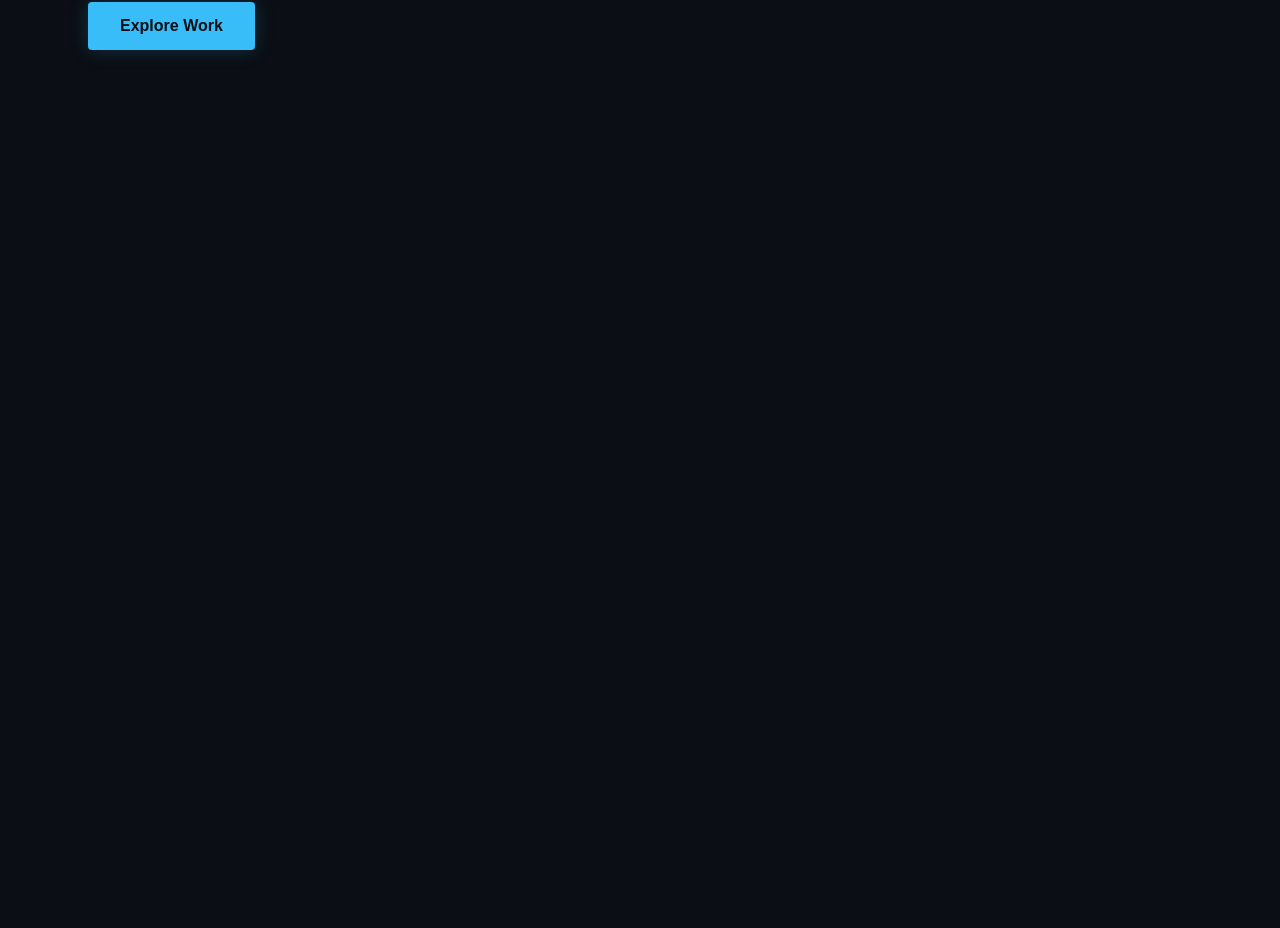
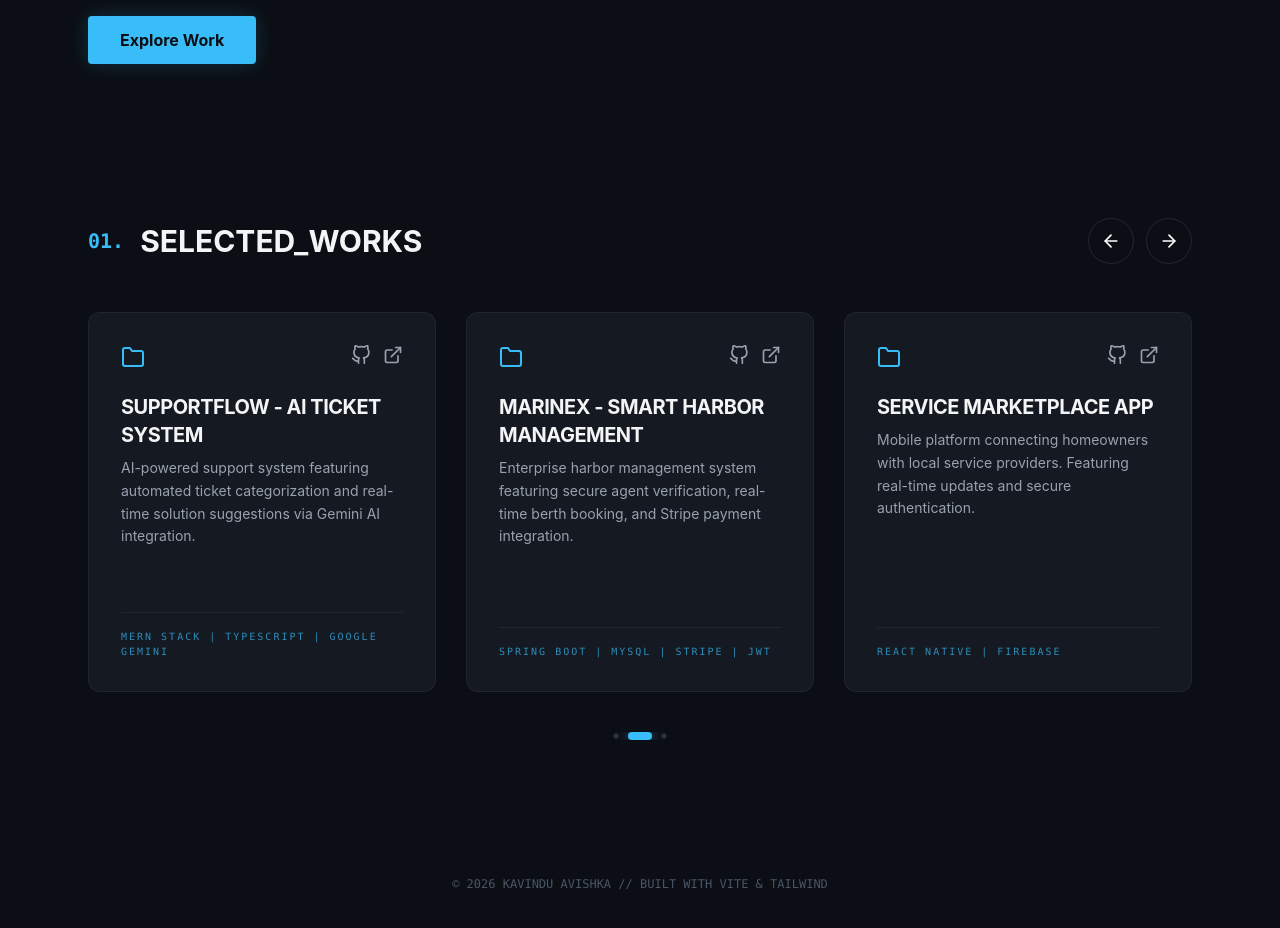
Before and after one commit to Avishka30/portfolio, a React (Vite) app: page / in a window 1280 px wide. Shown: the part 598-1526 px from the top of the page. Before the commit the page ends 800 px from the top, so only its background shows below. Built offline with nearby package versions, Linux system fonts and the light colour scheme.

Commit message:
feat: add Projects component and integrate Swiper for project showcase

```diff
--- a/package.json
+++ b/package.json
@@ -13,7 +13,8 @@
     "@tailwindcss/postcss": "^4.2.0",
     "@tailwindcss/vite": "^4.2.0",
     "react": "^19.2.0",
-    "react-dom": "^19.2.0"
+    "react-dom": "^19.2.0",
+    "swiper": "^12.1.2"
   },
   "devDependencies": {
     "@eslint/js": "^9.39.1",
--- a/src/App.jsx
+++ b/src/App.jsx
@@ -1,19 +1,22 @@
 import Navbar from './components/Navbar'
 import Hero from './components/Hero'
+import Projects from './components/Projects' // 1. Import it
 
 function App() {
   return (
     <main className="min-h-screen bg-midnight text-softText selection:bg-electric/30">
-      {/* Dynamic Background Glow */}
       <div className="fixed inset-0 overflow-hidden pointer-events-none -z-10">
         <div className="absolute top-[-10%] left-[-10%] w-[50%] h-[50%] bg-electric/10 blur-[120px] rounded-full"></div>
       </div>
 
       <Navbar />
       <Hero />
+      <Projects /> {/* 2. Add it here */}
 
-      {/* Placeholder for the next section */}
-      <div id="projects" className="h-20"></div>
+      {/* Spacer for footer */}
+      <footer className="py-10 text-center text-gray-600 text-xs font-mono">
+        © 2026 KAVINDU AVISHKA // BUILT WITH VITE & TAILWIND
+      </footer>
     </main>
   )
 }
--- /dev/null
+++ b/src/components/Projects.jsx
@@ -0,0 +1,116 @@
+import { Swiper, SwiperSlide } from 'swiper/react';
+import { Pagination, Navigation, Autoplay } from 'swiper/modules';
+
+import 'swiper/css';
+import 'swiper/css/pagination';
+import 'swiper/css/navigation';
+
+const Projects = () => {
+  const projects = [
+    {
+      title: "Mental Health Management System",
+      tech: "Java | JavaFX | Hibernate | Maven",
+      description: "Comprehensive desktop application with layered architecture. Features role-based access for Admins/Receptionists, session scheduling, and automated billing.",
+      github: "https://github.com/Avishka30/MindWave-Hibernate.git",
+      demo: "#"
+    },
+    {
+      title: "SupportFlow - AI Ticket System",
+      tech: "MERN Stack | TypeScript | Google Gemini",
+      description: "AI-powered support system featuring automated ticket categorization and real-time solution suggestions via Gemini AI integration.",
+      github: "https://github.com/Avishka30/SupportFlow-fe.git",
+      demo: "https://test-new-fe.vercel.app/"
+    },
+    {
+      title: "MarineX - Smart Harbor Management",
+      tech: "Spring Boot | MySQL | Stripe | JWT",
+      description: "Enterprise harbor management system featuring secure agent verification, real-time berth booking, and Stripe payment integration.",
+      github: "https://github.com/Avishka30/MarineX.git",
+      demo: "https://youtu.be/MRz4YHdByGg?si=FRhVQxId77bWElTh"
+    },
+    {
+      title: "Service Marketplace App",
+      tech: "React Native | Firebase",
+      description: "Mobile platform connecting homeowners with local service providers. Featuring real-time updates and secure authentication.",
+      github: "#",
+      demo: "#"
+    },
+    {
+      title: "Python Web Engine",
+      tech: "Python | BeautifulSoup",
+      description: "High-performance web scraping and data processing engine for automated market research.",
+      github: "#",
+      demo: "#"
+    }
+  ];
+
+  return (
+    <section id="projects" className="py-24 px-6 max-w-6xl mx-auto">
+      <div className="flex justify-between items-center mb-12">
+        <h2 className="text-3xl font-bold flex items-center gap-4">
+          <span className="text-electric font-mono text-xl">01.</span> SELECTED_WORKS
+        </h2>
+
+        {/* Custom Navigation Icons */}
+        <div className="flex gap-3">
+          <button className="swiper-prev-btn p-3 border border-white/10 rounded-full text-white hover:border-electric hover:text-electric transition-all cursor-pointer">
+            <svg xmlns="http://www.w3.org/2000/svg" width="20" height="20" viewBox="0 0 24 24" fill="none" stroke="currentColor" strokeWidth="2" strokeLinecap="round" strokeLinejoin="round"><line x1="19" y1="12" x2="5" y2="12"></line><polyline points="12 19 5 12 12 5"></polyline></svg>
+          </button>
+          <button className="swiper-next-btn p-3 border border-white/10 rounded-full text-white hover:border-electric hover:text-electric transition-all cursor-pointer">
+            <svg xmlns="http://www.w3.org/2000/svg" width="20" height="20" viewBox="0 0 24 24" fill="none" stroke="currentColor" strokeWidth="2" strokeLinecap="round" strokeLinejoin="round"><line x1="5" y1="12" x2="19" y2="12"></line><polyline points="12 5 19 12 12 19"></polyline></svg>
+          </button>
+        </div>
+      </div>
+
+      <Swiper
+        modules={[Pagination, Navigation, Autoplay]}
+        spaceBetween={30}
+        slidesPerView={1}
+        pagination={{ clickable: true, dynamicBullets: true }}
+        navigation={{
+          prevEl: '.swiper-prev-btn',
+          nextEl: '.swiper-next-btn',
+        }}
+        autoplay={{ delay: 5000 }}
+        breakpoints={{
+          640: { slidesPerView: 2 },
+          1024: { slidesPerView: 3 },
+        }}
+        className="pb-16"
+      >
+        {projects.map((project, index) => (
+          <SwiperSlide key={index}>
+            <div className="glow-card p-8 rounded-xl border border-white/5 h-full flex flex-col justify-between group min-h-[380px]">
+              <div>
+                <div className="flex justify-between items-start mb-6">
+                  <div className="text-electric">
+                    <svg xmlns="http://www.w3.org/2000/svg" width="24" height="24" viewBox="0 0 24 24" fill="none" stroke="currentColor" strokeWidth="2" strokeLinecap="round" strokeLinejoin="round"><path d="M22 19a2 2 0 0 1-2 2H4a2 2 0 0 1-2-2V5a2 2 0 0 1 2-2h5l2 3h9a2 2 0 0 1 2 2z"></path></svg>
+                  </div>
+                  <div className="flex gap-3 text-gray-400">
+                    <a href={project.github} target="_blank" rel="noreferrer" className="hover:text-electric transition-colors">
+                      <svg xmlns="http://www.w3.org/2000/svg" width="20" height="20" viewBox="0 0 24 24" fill="none" stroke="currentColor" strokeWidth="2" strokeLinecap="round" strokeLinejoin="round"><path d="M9 19c-5 1.5-5-2.5-7-3m14 6v-3.87a3.37 3.37 0 0 0-.94-2.61c3.14-.35 6.44-1.54 6.44-7A5.44 5.44 0 0 0 20 4.77 5.07 5.07 0 0 0 19.91 1S18.73.65 16 2.48a13.38 13.38 0 0 0-7 0C6.27.65 5.09 1 5.09 1A5.07 5.07 0 0 0 5 4.77a5.44 5.44 0 0 0-1.5 3.78c0 5.42 3.3 6.61 6.44 7A3.37 3.37 0 0 0 9 18.13V22"></path></svg>
+                    </a>
+                    <a href={project.demo} target="_blank" rel="noreferrer" className="hover:text-electric transition-colors">
+                      <svg xmlns="http://www.w3.org/2000/svg" width="20" height="20" viewBox="0 0 24 24" fill="none" stroke="currentColor" strokeWidth="2" strokeLinecap="round" strokeLinejoin="round"><path d="M18 13v6a2 2 0 0 1-2 2H5a2 2 0 0 1-2-2V8a2 2 0 0 1 2-2h6"></path><polyline points="15 3 21 3 21 9"></polyline><line x1="10" y1="14" x2="21" y2="3"></line></svg>
+                    </a>
+                  </div>
+                </div>
+                <h3 className="text-xl font-bold mb-2 group-hover:text-electric transition-colors uppercase tracking-tight">
+                  {project.title}
+                </h3>
+                <p className="text-gray-400 text-sm leading-relaxed mb-4">
+                  {project.description}
+                </p>
+              </div>
+              <div className="text-[10px] font-mono text-electric/70 mt-4 uppercase tracking-[0.2em] border-t border-white/5 pt-4">
+                {project.tech}
+              </div>
+            </div>
+          </SwiperSlide>
+        ))}
+      </Swiper>
+    </section>
+  );
+};
+
+export default Projects;
--- a/src/index.css
+++ b/src/index.css
@@ -4,18 +4,57 @@
   --color-midnight: #0B0E14;
   --color-surface: #151921;
   --color-electric: #38BDF8;
-  --color-softText: #F3F4F6;
+  --color-soft-text: #F3F4F6;
 }
 
 body {
   background-color: var(--color-midnight);
-  color: var(--color-softText);
+  color: var(--color-soft-text);
   margin: 0;
-  font-family: sans-serif;
+  font-family: 'Inter', system-ui, -apple-system, sans-serif;
+  scroll-behavior: smooth;
 }
 
+/* The 'Dominant' card aesthetic for your React Native and Spring Boot projects */
 .glow-card {
   border: 1px solid rgba(255, 255, 255, 0.05);
   background-color: var(--color-surface);
-  transition: all 0.3s ease;
+  transition: all 0.4s cubic-bezier(0.175, 0.885, 0.32, 1.275);
 }
+
+.glow-card:hover {
+  border-color: rgba(56, 189, 248, 0.4);
+  box-shadow: 0 0 30px rgba(56, 189, 248, 0.08);
+  transform: translateY(-8px);
+}
+
+/* --- SWIPER CAROUSEL CUSTOMIZATION --- */
+
+/* Base Bullet Style */
+.swiper-pagination-bullet {
+  background: white !important;
+  opacity: 0.15 !important;
+  transition: all 0.3s ease !important;
+}
+
+/* Active Bullet (The Electric Highlight) */
+.swiper-pagination-bullet-active {
+  background: var(--color-electric) !important;
+  opacity: 1 !important;
+  width: 24px !important; /* Changes dot to a pill shape for a mobile-app feel */
+  border-radius: 4px !important;
+  box-shadow: 0 0 15px rgba(56, 189, 248, 0.6);
+}
+
+/* Pagination Position */
+.swiper-pagination {
+  position: relative !important;
+  margin-top: 40px;
+  bottom: 0 !important;
+}
+
+/* Ensure images in the Hero don't break the layout */
+img {
+  max-width: 100%;
+  height: auto;
+}
```
Also changed, not shown: 1 other file (tests, documents, lock files or other folders).
